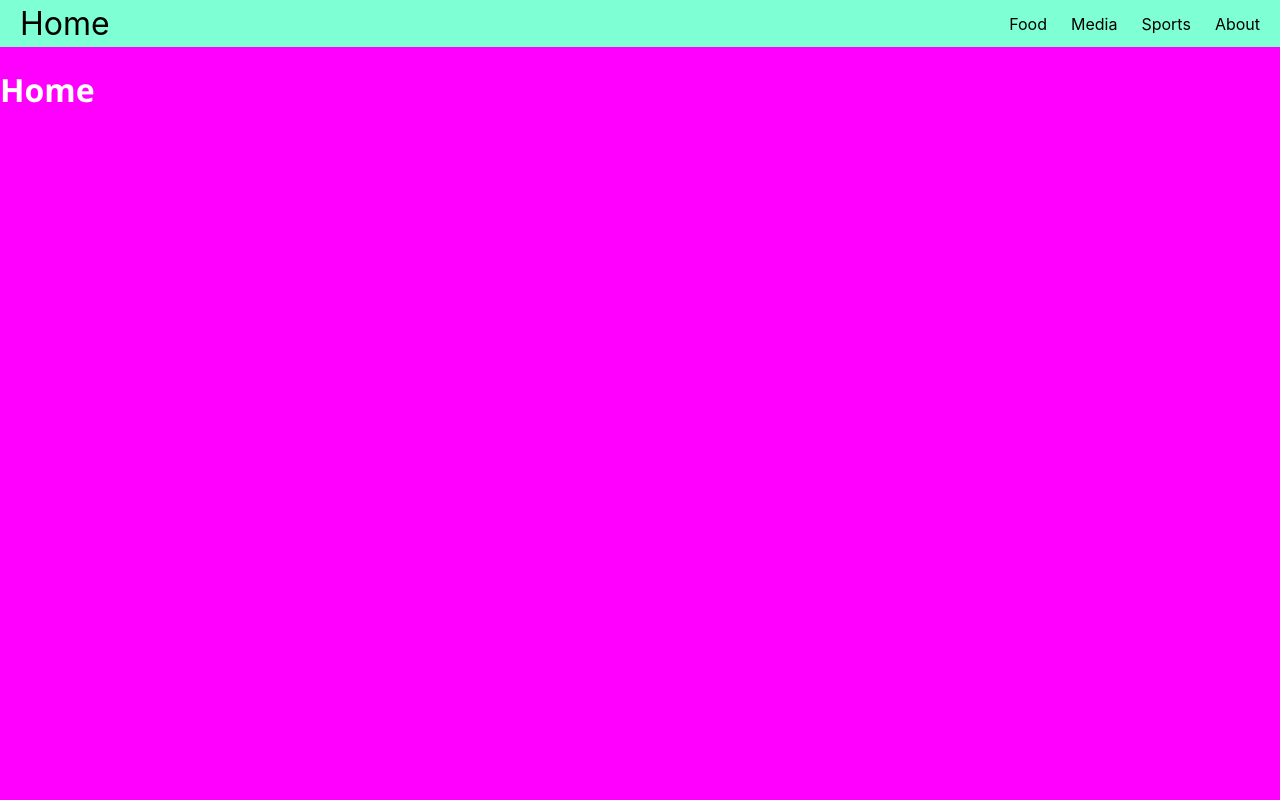
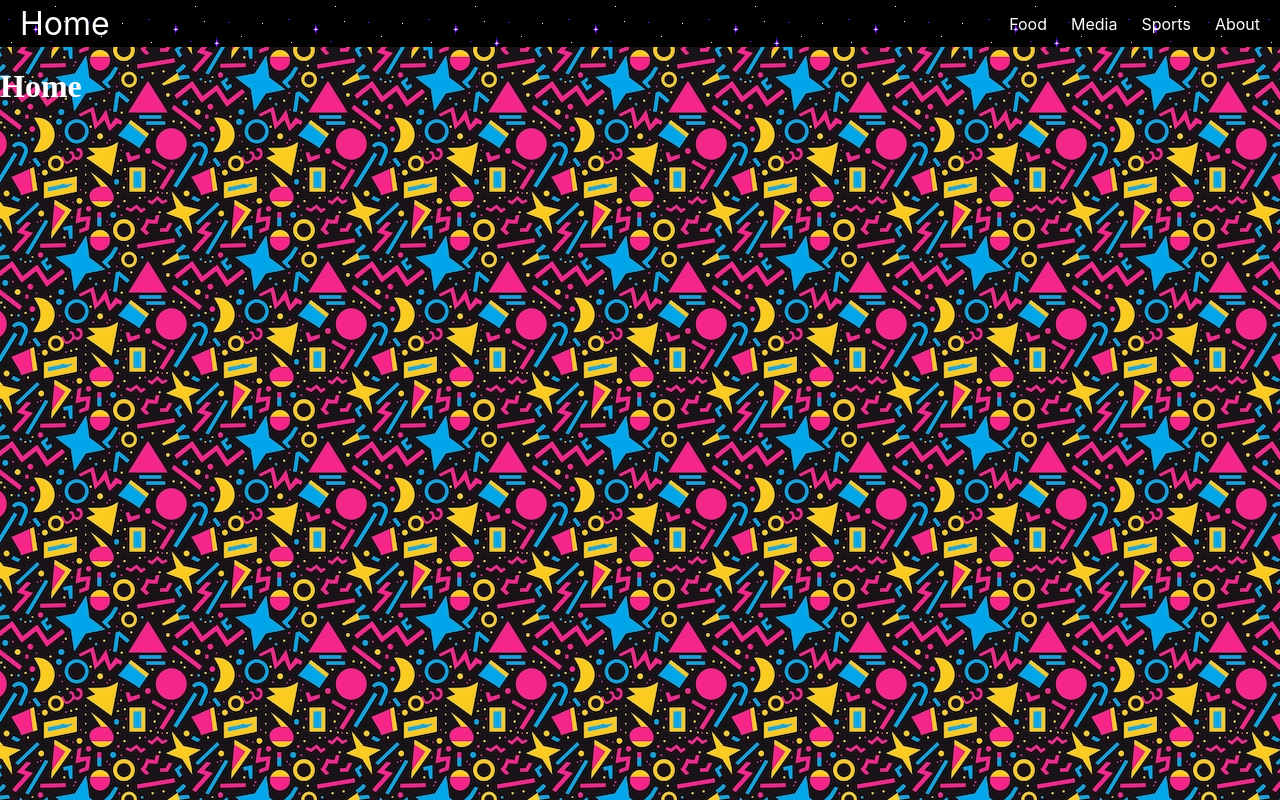
Before and after one commit to colaman120/colaman120.github.io, a React (Create React App) app: page / in a window 1280 px wide. Built offline with nearby package versions, Linux system fonts and the light colour scheme.

Commit message:
new background

```diff
--- a/src/index.css
+++ b/src/index.css
@@ -4,15 +4,15 @@
 
 body {
   margin: 0;
-  font-family: -apple-system, BlinkMacSystemFont, 'Segoe UI', 'Roboto', 'Oxygen',
+  font-family: -apple-system, BlinkMacSystemFont, 'Times New Roman', 'Roboto', 'Oxygen',
     'Ubuntu', 'Cantarell', 'Fira Sans', 'Droid Sans', 'Helvetica Neue',
     sans-serif;
   -webkit-font-smoothing: antialiased;
   -moz-osx-font-smoothing: grayscale;
-  /* background-image: url(./media/winter.gif), url(./media/pouty_winter.gif);
+  /* background-image: url(./media/winter.gif), url(./media/pouty_winter.gif); */
+  background-image: url(./media/creative-doodle-art-seamless-pattern-with-different-shapes-textures_101151-1989.jpg);
   background-position: top center;
-  background-repeat: no-repeat, repeat; */
-  background-color: magenta;
+  background-repeat: repeat;
 }
 
 
@@ -32,14 +32,14 @@ body {
 
 h1 {
 
-  font-family: 'Segoe UI', Tahoma, Geneva, Verdana, sans-serif;
+  font-family: 'Times New Roman', Tahoma, Geneva, Verdana, sans-serif;
   color: white;
   text-align: left;
 }
 
 .nav {
-  background-color: aquamarine;
-  color: black;
+  background-image: url(./media/starry.gif);
+  color: white;
   display: flex;
   justify-content: space-between;
   align-items: stretch;
@@ -69,9 +69,9 @@ h1 {
 }
 
 .nav li.active {
-  background-color: rgb(251, 255, 0);
+  background-color: rgb(251, 126, 0);
 }
 
 .nav li:hover {
-  background-color: orange;
+  background-color: magenta;
 }
--- /dev/null
+++ b/src/posts/mediaposts/250801.md
@@ -0,0 +1,21 @@
+# Some TV Shows
+
+## The Bear Season 3
+
+A lot of people I talk to say that this show has fallen off or that it's not very good anymore. I think I know why they say that. The Bear has definitely changed as a show over it's first four seasons. Season three was an indicator of the change that the team writing The Bear wanted to undergo, but season four was kind of a more solid definition. While seasons one and two were a kitchen show, seasons three and four have almost entirely moved beyond the scope of the kitchen. Rather, it would be more accurate to say that the writers are using the kitchen and the food as ways to examine relationships between people. A big focus of seasons three and four was Carmy's relationship (or lack thereof) and how she slowly comes back into his life. There is also Sydney's big underlying story line which is whether or not she will leave The Bear and work at another restaurant and the final episode which is entirely about Carmy leaving his own restaurant to focus on himself. I would even argue that the two best episodes of the season are the wedding episode and the final episode. These are also the episodes that emphasize the change in direction that has put off a lot of the viewers that I know.
+
+Personally, I still think that the show is good. And I don't think that my friends are wrong. There has been a huge shift in what the show is compared to before. But that doesn't mean that the show is bad now. The acting is pretty incredible. When I was watching the wedding episode, I think the first thing that came to my mind honestly was that this was the Emmy's episode. Seeing the length and the topic, I just felt that this would be one of the episodes that the show submits for award considerations. As I kept watching, I was still thinking that, but I didn't seem to mind it as much as the episode went on. When the characters all get under the table with Cousin's daughter and start talking about the things that scare them, something about the moment just seems so heartfelt and real. It's a real testament to the writing and the acting. The same goes for the final episode. Just Sydney and Carmy yelling at each other, but in the yelling there's so much more. Passion, frustration, anger. When Richie and Sugar come in, they each add their own layer to the argument. And when a director uses no music in a scene and it's done well, the scene just feels more grounded, more real. You're grounded inside that moment with Carm and Sydney as they reveal their emotions to each other. To me, that's a well done episode.
+
+Following the arc of the entire season was a bit less satisfying. They don't really resolve Sydney's issue in a satisfying way? She kind of just ghosts them. I feel like there were some story threads that got left dangling. I understand that they are leaving things open for another season, but I would like to see more things resolved within seasons. Overall, I would still say I enjoyed the show and I will watch season five when it comes out, but I hope that The Bear doesn't become one of those unending shows, because I feel like they need a more definitive end point so they can finally wrap everything up.
+
+## Murderbot
+
+This show might have the corniest dialogue I have ever heard. However, even though my memory of the book is pretty faint, I do recall the book sounding pretty similar. It seems to be a pretty faithful adaptation. The fake TV shows within Murderbot are also kinda neat, just because they randomly have a ton of well known actors in them like John Cho and that guy from 30 Rock. I still don't really like the show, but at least the episodes were like 25ish minutes long. I might watch season two if they do it.
+
+## Ironheart
+
+I feel like it takes a lot for me to hate a show or a movie. A lot of people are done with Marvel, or at the very least a lot of people aren't as excited when new Marvel stuff comes out.
+
+## Eyes of Wakanda
+
+I have a couple of questions about this show. The main question is Why? Why did they make this show? I don't really understand the purpose of this show. Maybe it's supposed to more of a kid's show. This show kinda popped up out of nowhere when someone on my Twitter feed mentioned that it had been put on Disney+ one day. I mean I won't say it's a bad show. The animation style isn't my personal favorite, but it's not horrible. It felt silly at times that I was watching this, but I will admit that the final episode was kinda fun to watch. I would probably not recommend this show unless you were a child or had children to show it to/needed to occupy.
--- /dev/null
+++ b/src/posts/mediaposts/250818.md
@@ -0,0 +1,5 @@
+# Mission Impossible: Final Reckoning
+
+
+
+# Superman
```
Also changed, not shown: src/media/creative-doodle-art-seamless-pattern-with-different-shapes-textures_101151-1989.jpg (added), src/media/starry.gif (added).
